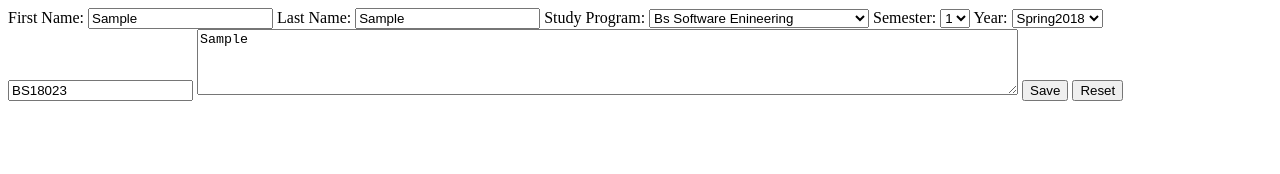
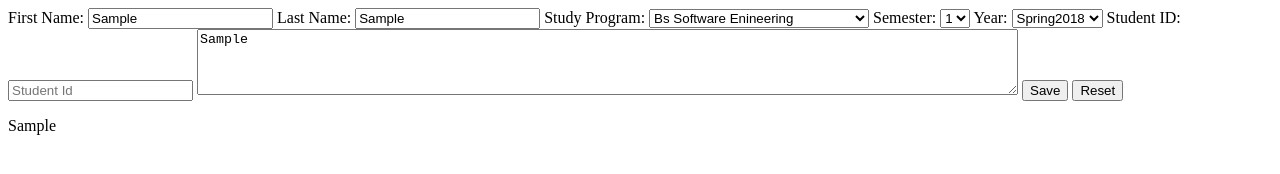
Before and after one commit to m-mudassar/student_registration_form, a plain HTML site: page index.html in a window 1280 px wide. Both pictures are taken after typing "Sample", "Sample", "Sample" into the empty fields and a click on the button "Save". Drawn offline with Linux system fonts and the light colour scheme.

Commit message:
generated data

```diff
--- a/index.html
+++ b/index.html
@@ -36,12 +36,18 @@
             <option value="spring2019">Spring2019</option>
             <option value="fall2019">Fall2019</option>
         </select>
+
+        Student ID:
         <input type="text" placeholder="Student Id" class="student-id" readonly>
 
         <textarea id="about" name="about" rows="4" cols="100" class="about" oninput="updateValue()"></textarea>
-        <button type="button" class="save">Save</button>
+        <button type="button" class="save" onclick="saveData()">Save</button>
         <input type="reset" value="Reset">
     </form>
+
+    <p class="content">
+
+    </p>
 
     <script src="./script.js"></script>
 
--- a/script.js
+++ b/script.js
@@ -11,14 +11,18 @@ class Student{
     }
 }
 
+
+
+var students = []
 var firstName = " "
 var lastName = " "
 var studyProgram = " "
 var semester = " "
 var year = " "
 var about = " "
-var rollNumber = 00001
-var studenID = " "
+var rollNumber = "1"
+var studentID = " "
+
 
 function updateValue() {
     firstName = document.querySelector(".first-name").value
@@ -28,21 +32,9 @@ function updateValue() {
     year = document.querySelector(".year").value
     about = document.querySelector(".about").value
 
-
-    console.log("First Name: " + firstName +
-     " Last Name: " + lastName +
-     " Study Program: " + studyProgram +
-     " Semester: " + semester +
-     " Year " + year +
-     " About " + about)
-
     var firstTwoLettersOfStudyProgram = studyProgram.substring(0 , 2)
     var lastTwoDigitsOfYear = year.substring(year.length - 2)
-   // studenID = studenID + firstTwoLettersOfStudyProgram + lastTwoDigitsOfYear
 
-    // if the semester is spring
-    // we will simply append 02
-    // else we will append 04
     var isSpring = "02"
     if(year.includes("spring")){
         isSpring = "02"
@@ -51,8 +43,22 @@ function updateValue() {
         isSpring = "04"
     }
 
-    studenID = firstTwoLettersOfStudyProgram + lastTwoDigitsOfYear + isSpring + rollNumber
+    studentID = firstTwoLettersOfStudyProgram + lastTwoDigitsOfYear + isSpring + (rollNumber).toString().padStart(5, "0")
+    document.querySelector(".student-id").setAttribute("value", studentID)
+}
+
+function saveData(){
+    var newStudent = new Student(firstName, lastName, studyProgram, semester, year, about)
+    newStudent.studentID = studentID
+    students.push(newStudent)
     rollNumber++
+    document.querySelector(".student-id").removeAttribute("value")
+    displayData()
+}
 
-    studentID = document.querySelector(".student-id").setAttribute("value", studenID)
+function displayData(){
+    for (let i = 0; i < students.length; i++) {
+       document.querySelector(".content").innerText = students[i].firstName
+       console.log(students[i])
+    }
 }
```
